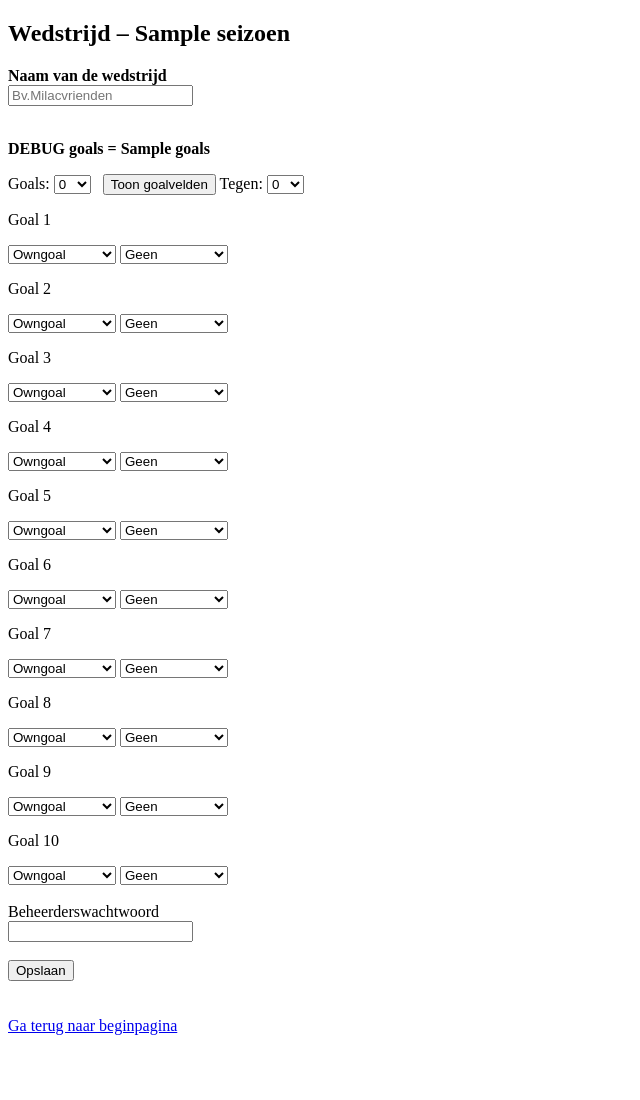
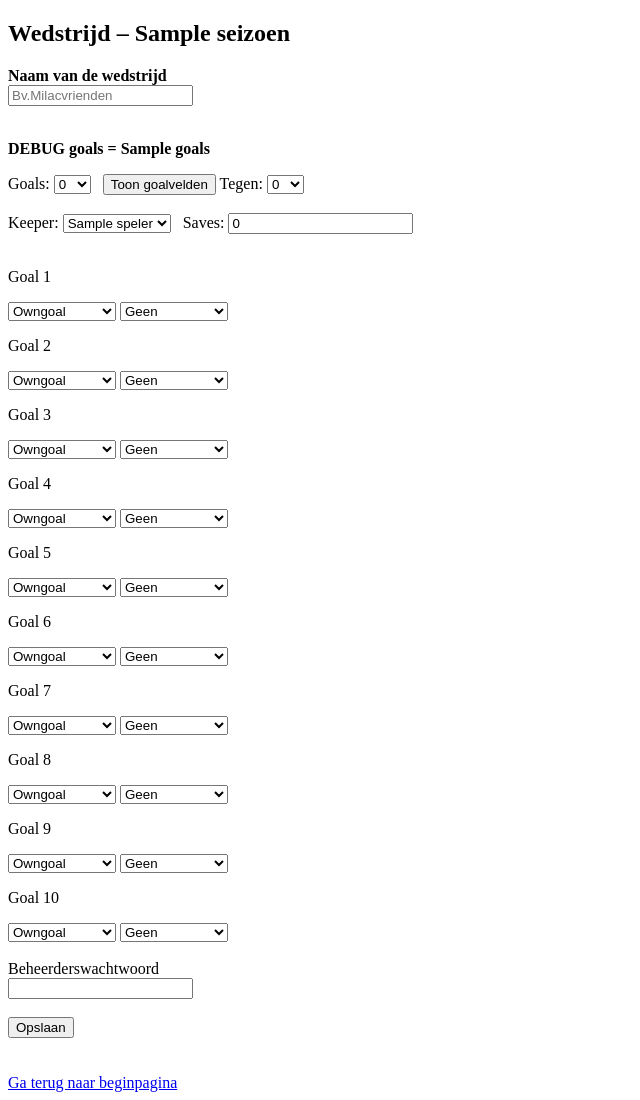
Before and after one commit to Jorenvdp/milacvrienden, a Flask app: template templates/wedstrijd.html in a window 1280 px wide. Shown: the whole page, without its empty margins (0-640 px from the left). Before the commit the page ends 1035 px from the top, so only its background shows below. Run offline with Flask 3, Linux system fonts and the light colour scheme; the template is opened without the code that fills it: most values are stand-ins (such as "Sample title", 1, 10 or a date in 2020).

Commit message:
Update wedstrijd.html

```diff
--- a/templates/wedstrijd.html
+++ b/templates/wedstrijd.html
@@ -36,6 +36,21 @@ Tegen:
         <option value="{{ i }}">{{ i }}</option>
     {% endfor %}
 </select>
+
+<br><br>
+
+Keeper:
+<select name="keeper">
+{% for s in spelers %}
+<option value="{{ s }}">{{ s }}</option>
+{% endfor %}
+</select>
+
+Saves:
+<input type="number" name="saves" value="0" min="0">
+
+<br><br>
+
 {% for i in range(goals) %}
 
     <p>Goal {{ i + 1 }}</p>
```
